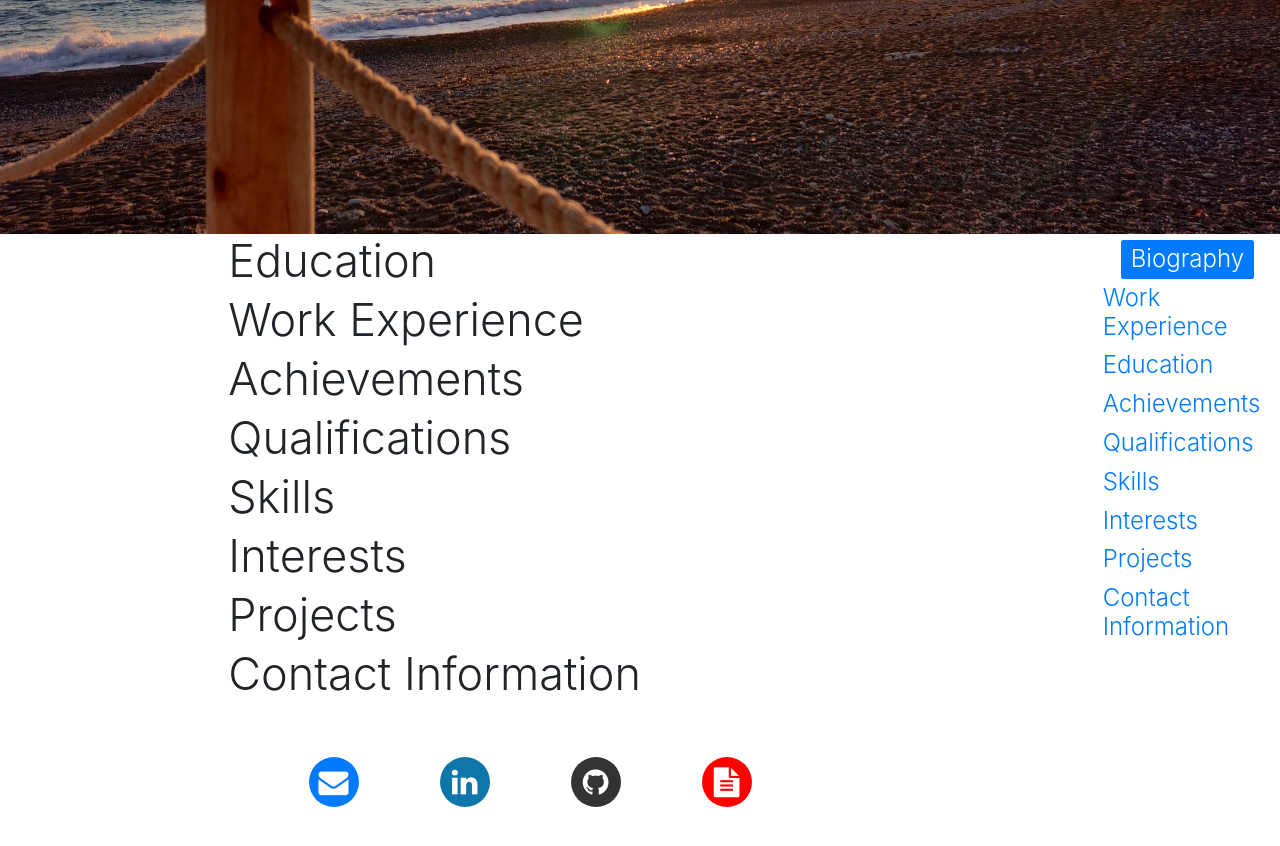
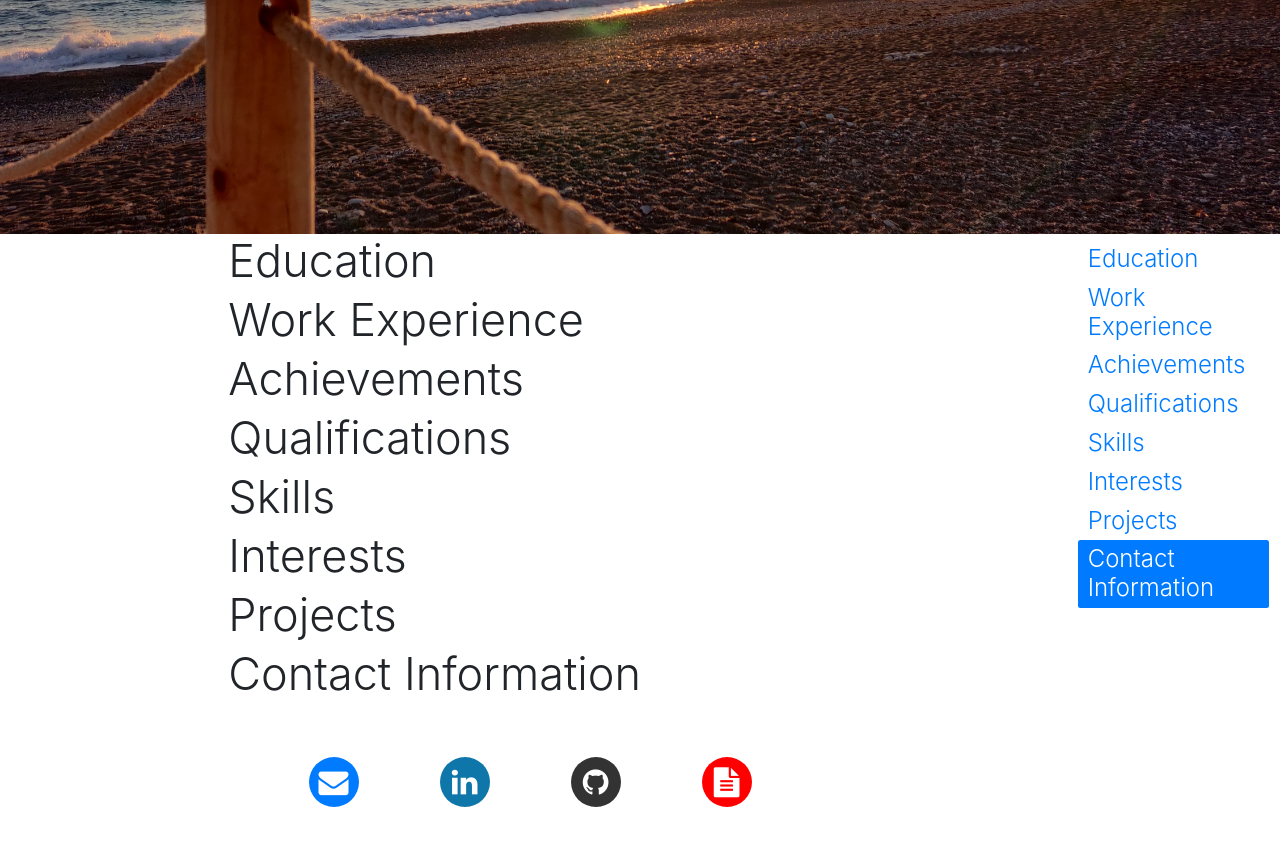
Before and after one commit to Bruncohris13/bridging_coursework, a Django app: page / in a window 1280 px wide. Shown: the part 628-1474 px from the top of the page. Run offline with Django 3.2, Linux system fonts and the light colour scheme; data that the repository does not hold is empty; some libraries are stand-ins or nearby versions.

Commit message:
Scrollspy is now fixed and working as supposed to

```diff
--- a/django/cv/static/cv/css/cv.css
+++ b/django/cv/static/cv/css/cv.css
@@ -40,6 +40,19 @@
 
 .div-scrollspy {
     position: relative;
+}
+
+.scrollspy-container {
+    padding: 0;
+}
+
+#scrollspy {
+    display: block;
+    /* padding-left: 0; */
+}
+
+#scrollspy .nav-link {
+    font-size: 24px;
 }
 
 .cv-post,
--- a/django/cv/templates/cv/home_page.html
+++ b/django/cv/templates/cv/home_page.html
@@ -24,12 +24,10 @@
 {% endblock %}
 
 {% block scrollspy %}
-    {% comment %} <div data-spy="scroll" data-target="scrollspy" data-offset="10" class="div-scrollspy d-none d-sm-block" style="height: 100%;"> {% endcomment %}
-        <div style="height: 100%;">
-        <nav class="navbar display-4 nav nav-pills nav-stacked sticky-top" id="scrollspy">
-            <a class="nav-item nav-link active" href="#bio">Biography</a>
+    <div style="height: 100%;">
+        <nav class="navbar display-4 nav nav-pills sticky-top" id="scrollspy">
+            <a class="nav-item nav-link" href="#education">Education</a>
             <a class="nav-item nav-link" href="#work">Work Experience</a>
-            <a class="nav-item nav-link" href="#education">Education</a>
             <a class="nav-item nav-link" href="#achievements">Achievements</a>
             <a class="nav-item nav-link" href="#qualifications">Qualifications</a>
             <a class="nav-item nav-link" href="#skills">Skills</a>
@@ -37,8 +35,7 @@
             <a class="nav-item nav-link" href="#projects">Projects</a>
             <a class="nav-item nav-link" href="#contact">Contact Information</a>
         </nav>
-        </div>
-    {% comment %} </div> {% endcomment %}
+    </div>
 {% endblock %}
 
 {% block content %}
@@ -177,5 +174,4 @@
             <a href="#" class="fa fa-github"></a>
             <a href="#" class="fa fa-file-text"></a>
         </div>
-
 {% endblock %}
--- a/django/templates/base.html
+++ b/django/templates/base.html
@@ -5,9 +5,6 @@
     <!-- Required meta tags -->
     <meta charset="utf-8">
     <meta name="viewport" content="width=device-width, initial-scale=1, shrink-to-fit=no">
-
-    <!-- jQuery -->
-    <script src="https://ajax.googleapis.com/ajax/libs/jquery/3.5.1/jquery.min.js"></script>
 
     <!-- Bootstrap CSS -->
     <link rel="stylesheet" href="//maxcdn.bootstrapcdn.com/bootstrap/3.2.0/css/bootstrap.min.css">
@@ -27,7 +24,7 @@
     {% endblock %}
 </head>
 
-<body>
+<body class= "div-scrollspy" data-spy="scroll" data-target="#scrollspy" data-offset="5">
     <nav class="navbar navbar-expand-sm bg-primary navbar-dark ">
         <a href="/" class="navbar-brand display-4">Christos Efstathiou</a>
 
@@ -49,14 +46,14 @@
 
     <div class="container-fluid">
         <div class="row">
-            <div class="col-sm-2"></div>
+            <div class="col-sm-2 d-none d-sm-block"></div>
 
-            <div class="middle-container col-sm-8 div-scrollspy d-none d-sm-block" data-spy="scroll" data-target="scrollspy" data-offset="10">
+            <div class="middle-container col-sm-8">
                 {% block content %}
                 {% endblock %}
             </div>
 
-            <div class="scrollspy-container col-sm-2">
+            <div class="scrollspy-container col-sm-2 d-none d-sm-block">
                 {% block scrollspy %}
                 {% endblock %}
             </div>
```
